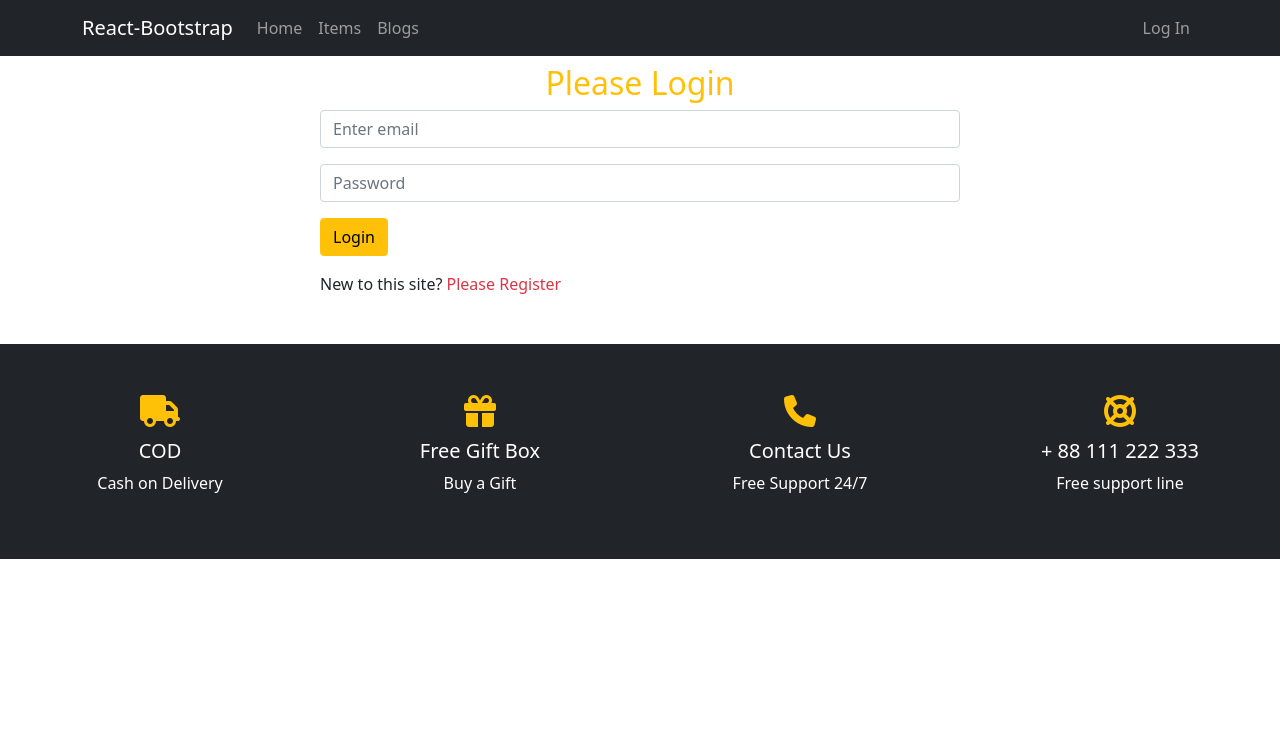
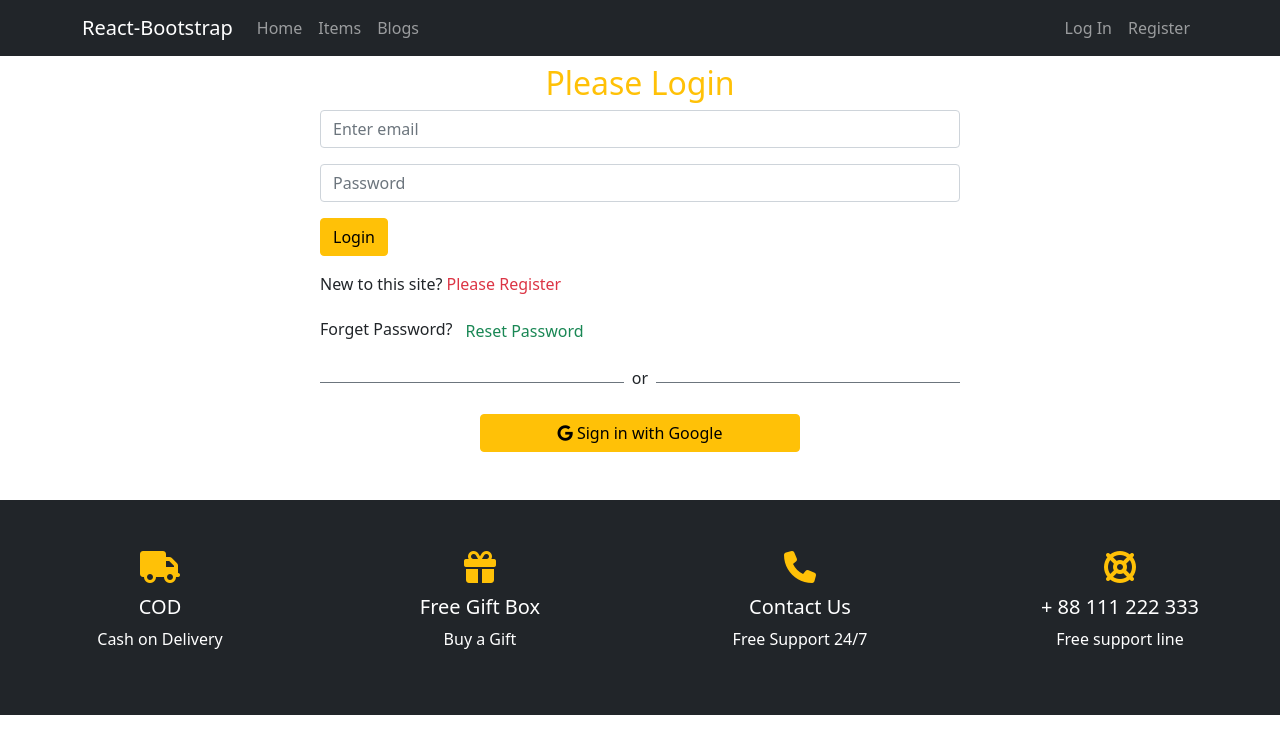
Before and after one commit to nipaaa/warehouse-management-system, a React (Create React App) app: page /login in a window 1280 px wide. Shown: the top 754 px of the page. Built offline with nearby package versions, Linux system fonts and the light colour scheme; no server answers.

Commit message:
firebase hooks authentication done

```diff
--- a/package.json
+++ b/package.json
@@ -11,8 +11,10 @@
     "react": "^18.1.0",
     "react-bootstrap": "^2.3.1",
     "react-dom": "^18.1.0",
+    "react-firebase-hooks": "^5.0.3",
     "react-router-dom": "^6.3.0",
     "react-scripts": "5.0.1",
+    "react-toastify": "^9.0.0",
     "web-vitals": "^2.1.4"
   },
   "scripts": {
--- a/src/App.js
+++ b/src/App.js
@@ -7,9 +7,11 @@ import Items from './Pages/Home/Items/Items';
 import ItemDetails from './Pages/ItemDetails/ItemDetails';
 import Login from './Pages/Login/Login/Login';
 import Register from './Pages/Login/Register/Register';
+import RequireAuth from './Pages/Login/RequireAuth/RequireAuth';
 import Footer from './Pages/Shared/Footer/Footer';
 import Header from './Pages/Shared/Header/Header';
 import NotFound from './Pages/Shared/NotFound/NotFound';
+import StockUpdate from './Pages/StockUpdate/StockUpdate/StockUpdate';
 
 function App() {
   return (
@@ -23,6 +25,10 @@ function App() {
         <Route path="/blogs" element={<Blogs></Blogs>}></Route>
         <Route path="/login" element={<Login></Login>}></Route>
         <Route path="/register" element={<Register></Register>}></Route>
+        <Route path="/stockUpdate" element={
+        <RequireAuth>
+            <StockUpdate></StockUpdate>
+        </RequireAuth>}></Route>
         <Route path="*" element={<NotFound></NotFound>}></Route>
       </Routes>
      <Footer></Footer>
--- a/src/Pages/Login/Login/Login.js
+++ b/src/Pages/Login/Login/Login.js
@@ -1,22 +1,61 @@
+import { sendPasswordResetEmail } from 'firebase/auth';
 import React, { useRef } from 'react';
 import { Button, Form } from 'react-bootstrap';
-import { Link, Navigate } from 'react-router-dom';
+import { useSendPasswordResetEmail, useSignInWithEmailAndPassword } from 'react-firebase-hooks/auth';
+import { Link, useNavigate, useLocation } from 'react-router-dom';
+import { toast, ToastContainer } from 'react-toastify';
+import 'react-toastify/dist/ReactToastify.css';
+import auth from '../../../firebase.init';
+import SocialLogin from '../../SocialLogin/SocialLogin';
 
 const Login = () => {
     const emailRef = useRef('');
     const passwordRef = useRef('');
+    const navigate = useNavigate();
+    const location = useLocation();
+
+    let from = location.state?.from?.pathname || "/";
+    let errorMessage;
+
+    const [
+        signInWithEmailAndPassword,
+        user,
+        loading,
+        error,
+      ] = useSignInWithEmailAndPassword(auth);
+
+      const [sendPasswordResetEmail, sending , resetError] = useSendPasswordResetEmail(auth);
 
     const handleSubmit = event => {
         event.preventDefault();
         const email = emailRef.current.value;
         const password = passwordRef.current.value;
 
-        //signInWithEmailAndPassword(email, password)
+        signInWithEmailAndPassword(email, password)
 
     }
 
+    if (error) {
+        errorMessage = <p className='text-danger'>Error: {error.message}</p>
+    }
+
+    if(user){
+        navigate(from, { replace: true });
+    }
+
+    const resetPassword = async () => {
+        const email = emailRef.current.value;
+        if (email) {
+            await sendPasswordResetEmail(email);
+            toast('Sent email');
+        }
+        else{
+            toast('please enter your email address');
+        }
+    }
+
     const navigateSignUp = event => {
-        Navigate('/register')
+        navigate('/register')
     }
     return (
         <div className='w-50 mx-auto mb-5'>
@@ -33,9 +72,11 @@ const Login = () => {
                     Login
                 </Button>
             </Form>
-
+            {errorMessage}
             <p>New to this site? <Link to="/register" onClick={navigateSignUp} className='text-danger pe-auto text-decoration-none' >Please Register</Link> </p>
-
+            <p>Forget Password?<button className='btn btn-link text-success pe-auto text-decoration-none' onClick={resetPassword}>Reset Password</button> </p>
+            <SocialLogin></SocialLogin>
+            <ToastContainer />
         </div>
     );
 };
--- a/src/Pages/Login/Register/Register.js
+++ b/src/Pages/Login/Register/Register.js
@@ -1,12 +1,24 @@
 import React, { useRef } from 'react';
 import { Button, Form } from 'react-bootstrap';
 import { Link, useNavigate } from 'react-router-dom';
+import { useCreateUserWithEmailAndPassword, useUpdateProfile } from 'react-firebase-hooks/auth';
+import auth from '../../../firebase.init';
 
 const Register = () => {
+
     const nameRef = useRef('');
     const emailRef = useRef('');
     const passwordRef = useRef('');
     const navigate = useNavigate();
+
+    const [
+        createUserWithEmailAndPassword,
+        user,
+        loading,
+        error,
+      ] = useCreateUserWithEmailAndPassword(auth);
+
+      const [updateProfile, updating, updateError] = useUpdateProfile(auth);
 
     const handleSubmit = async (event) => {
         event.preventDefault();
@@ -14,10 +26,14 @@ const Register = () => {
         const email = emailRef.current.value;
         const password = passwordRef.current.value;
 
-    //    await createUserWithEmailAndPassword(email, password);
-    //    await updateProfile({ displayName: name });
-    //    navigate('/home');
+       await createUserWithEmailAndPassword(email, password);
+       await updateProfile({ displayName: name });
+       navigate('/home');
     }
+
+    // if(user){
+    //     navigate('/home')
+    // }
 
     const navigateLogin = () => {
         navigate('/login')
--- /dev/null
+++ b/src/Pages/Login/RequireAuth/RequireAuth.js
@@ -0,0 +1,19 @@
+import React from 'react';
+import { useAuthState } from 'react-firebase-hooks/auth';
+import { Navigate, useLocation } from 'react-router-dom';
+import auth from '../../../firebase.init';
+
+const RequireAuth = ({children}) => {
+    const [user, loading, error] = useAuthState(auth);
+    const location = useLocation();
+
+             if(!user){
+        return <Navigate to="/login" state={{ from: location }} replace />;
+    }
+    return children;
+
+
+
+};
+
+export default RequireAuth;
--- a/src/Pages/Shared/Header/Header.js
+++ b/src/Pages/Shared/Header/Header.js
@@ -1,8 +1,15 @@
 import React from 'react';
 import { Container, Nav, Navbar } from 'react-bootstrap';
+import { useAuthState } from 'react-firebase-hooks/auth';
 import { Link } from 'react-router-dom';
+import auth from '../../../firebase.init';
+import { signOut } from 'firebase/auth';
 
 const Header = () => {
+  const [user] = useAuthState(auth);
+  const handleSignOut = () =>{
+    signOut(auth);
+}
     return (
         <div>
             <Navbar collapseOnSelect expand="lg" sticky='top' bg="dark" variant="dark">
@@ -16,9 +23,16 @@ const Header = () => {
       <Nav.Link as={Link} to="/blogs">Blogs</Nav.Link>
     </Nav>
     <Nav>
-      <Nav.Link as={Link} to="/login">
-        Log In
-      </Nav.Link>
+    {
+        user?
+        <Nav.Link as={Link} to="/" onClick={handleSignOut}>Sign Out</Nav.Link>
+        :
+        <div className='d-lg-flex'>
+           <Nav.Link as={Link} to="/login">Log In</Nav.Link>
+           <Nav.Link as={Link} to="/register">Register</Nav.Link>
+        </div>
+
+      }
     </Nav>
   </Navbar.Collapse>
   </Container>
--- /dev/null
+++ b/src/Pages/SocialLogin/SocialLogin.js
@@ -0,0 +1,49 @@
+import React from 'react';
+import { Button, Spinner } from 'react-bootstrap';
+import { useSignInWithGoogle } from 'react-firebase-hooks/auth';
+import { useLocation, useNavigate } from 'react-router-dom';
+import auth from '../../firebase.init';
+
+
+const SocialLogin = () => {
+    const [signInWithGoogle, user, loading, error] = useSignInWithGoogle(auth);
+    const navigate = useNavigate();
+    const location = useLocation();
+    let errorMessage;
+
+    let from = location.state?.from?.pathname || "/";
+
+    if (error) {
+        errorMessage = <p className='text-danger'>Error: {error.message}</p>
+    }
+
+    if (loading) {
+        return <Spinner animation="border" variant="warning" />
+    }
+
+    if (user) {
+        navigate(from, { replace: true })
+    }
+    return (
+        <div>
+            <div className='mb-3 d-flex align-items-center'>
+                <div style={{ height: "1px" }} className='bg-secondary w-50'></div>
+                <div className='mx-2 mb-2'>or</div>
+                <div style={{ height: "1px" }} className='bg-secondary w-50'></div>
+
+            </div>
+            {errorMessage}
+
+            <div>
+                <Button onClick={() => signInWithGoogle()} className='w-50 d-block mx-auto' variant="warning" type="submit">
+                    <i className="fa-brands fa-google"></i> Sign in with Google
+                </Button>
+            </div>
+
+
+
+        </div>
+    );
+};
+
+export default SocialLogin;
--- /dev/null
+++ b/src/Pages/StockUpdate/StockUpdate/StockUpdate.js
@@ -0,0 +1,11 @@
+import React from 'react';
+
+const StockUpdate = () => {
+    return (
+        <div>
+
+        </div>
+    );
+};
+
+export default StockUpdate;
--- a/src/firebase.init.js
+++ b/src/firebase.init.js
@@ -1,5 +1,6 @@
 // Import the functions you need from the SDKs you need
 import { initializeApp } from "firebase/app";
+import { getAuth } from "firebase/auth";
 // TODO: Add SDKs for Firebase products that you want to use
 // https://firebase.google.com/docs/web/setup#available-libraries
 
@@ -15,4 +16,5 @@ const firebaseConfig = {
 
 // Initialize Firebase
 const app = initializeApp(firebaseConfig);
-export default app;
+const auth = getAuth(app);
+export default auth;
```
Also changed, not shown: firebase.json (added), 2 other files (tests, documents, lock files or other folders).
